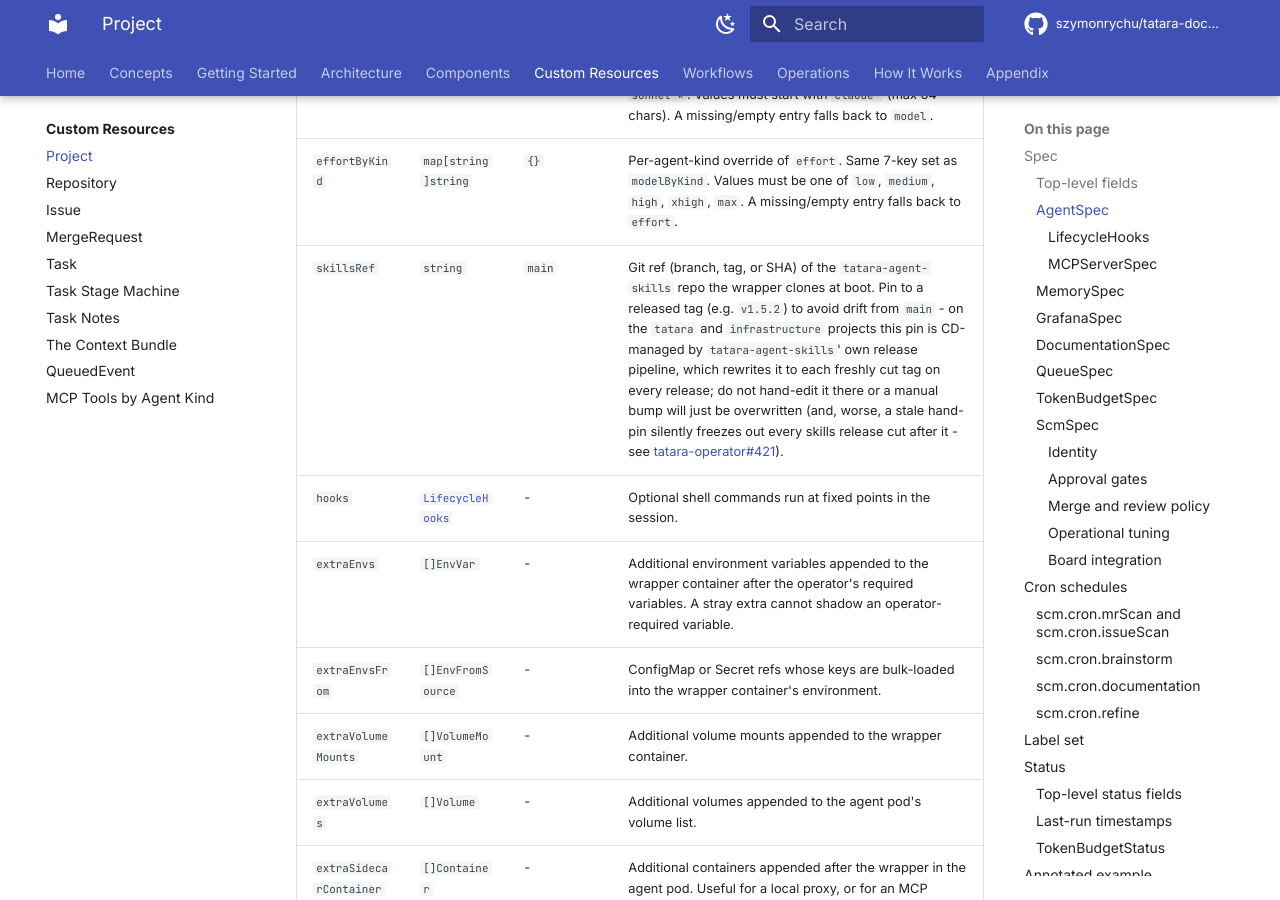
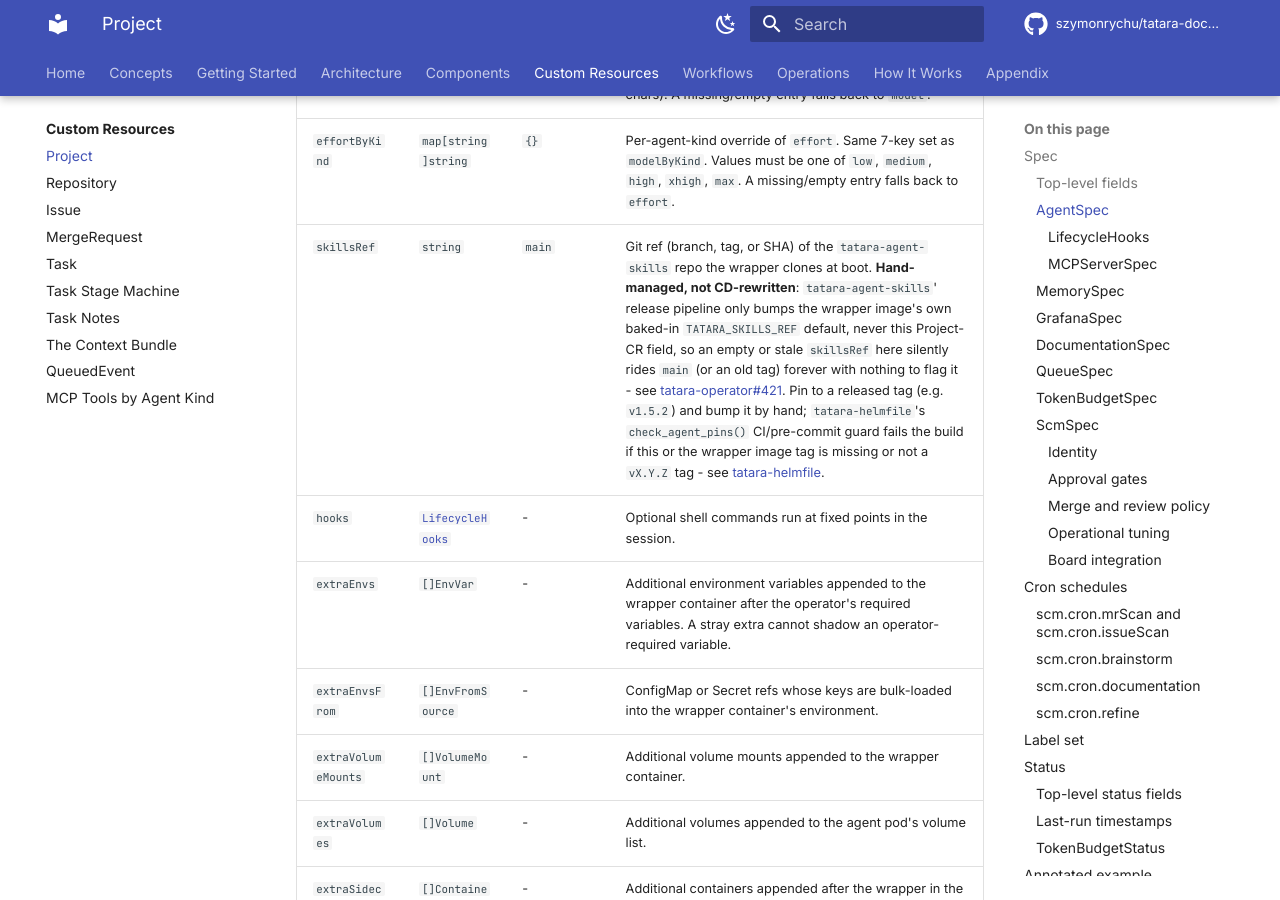
Before and after one commit to szymonrychu/tatara-documentation, an MkDocs documentation site: the page built from docs/reference/project.md, in a window 1280 px wide and 900 px high, scrolled down 3927 px. Built offline with MkDocs 1.6.1 and Material for MkDocs 9.7.7, drawn with Linux system fonts in a browser that asks for light colours; comment, search, counter and statistics services are not loaded; the version menu is left out.

Commit message:
docs: correct skillsRef pin management, document check_agent_pins() guard
skillsRef was documented as CD-rewritten on tatara/infrastructure; it is
hand-managed (tatara-agent-skills release only bumps the wrapper image's
baked-in default, never the Project CR field). tatara-helmfile#321 adds
check_agent_pins() to guard this - document it.

```diff
--- a/docs/reference/project.md
+++ b/docs/reference/project.md
@@ -60,7 +60,7 @@ Controls every agent pod spawned by this project.
 | `effort` | `string` | `xhigh` | Reasoning-effort level forwarded to the wrapper as the `EFFORT` env var. Maps to Claude's extended thinking intensity. One of: `low`, `medium`, `high`, `xhigh`, `max`. |
 | `modelByKind` | `map[string]string` | `{}` | Per-**agent-kind** override of `model`, keyed on `Task.status.agentKind` (not the Task origin kind). Valid keys: `brainstorm`, `incident`, `clarify`, `implement`, `review`, `refine`, `documentation`. Locked defaults: `brainstorm`/`incident`/`clarify`/`implement`/`review` = `claude-opus-*`; `documentation`/`refine` = `claude-sonnet-*`. Values must start with `claude-` (max 64 chars). A missing/empty entry falls back to `model`. |
 | `effortByKind` | `map[string]string` | `{}` | Per-agent-kind override of `effort`. Same 7-key set as `modelByKind`. Values must be one of `low`, `medium`, `high`, `xhigh`, `max`. A missing/empty entry falls back to `effort`. |
-| `skillsRef` | `string` | `main` | Git ref (branch, tag, or SHA) of the `tatara-agent-skills` repo the wrapper clones at boot. Pin to a released tag (e.g. `v1.5.2`) to avoid drift from `main` - on the `tatara` and `infrastructure` projects this pin is CD-managed by `tatara-agent-skills`' own release pipeline, which rewrites it to each freshly cut tag on every release; do not hand-edit it there or a manual bump will just be overwritten (and, worse, a stale hand-pin silently freezes out every skills release cut after it - see [tatara-operator#421](https://github.com/szymonrychu/tatara-operator/issues/421)). |
+| `skillsRef` | `string` | `main` | Git ref (branch, tag, or SHA) of the `tatara-agent-skills` repo the wrapper clones at boot. **Hand-managed, not CD-rewritten**: `tatara-agent-skills`' release pipeline only bumps the wrapper image's own baked-in `TATARA_SKILLS_REF` default, never this Project-CR field, so an empty or stale `skillsRef` here silently rides `main` (or an old tag) forever with nothing to flag it - see [tatara-operator#421](https://github.com/szymonrychu/tatara-operator/issues/421). Pin to a released tag (e.g. `v1.5.2`) and bump it by hand; `tatara-helmfile`'s `check_agent_pins()` CI/pre-commit guard fails the build if this or the wrapper image tag is missing or not a `vX.Y.Z` tag - see [tatara-helmfile](../components/helmfile.md#agent-pin-coverage-guard). |
 | `hooks` | [`LifecycleHooks`](#lifecyclehooks) | - | Optional shell commands run at fixed points in the session. |
 | `extraEnvs` | `[]EnvVar` | - | Additional environment variables appended to the wrapper container after the operator's required variables. A stray extra cannot shadow an operator-required variable. |
 | `extraEnvsFrom` | `[]EnvFromSource` | - | ConfigMap or Secret refs whose keys are bulk-loaded into the wrapper container's environment. |
@@ -496,7 +496,7 @@ spec:
 8. `maintainerLogins` + `reporterLogins` form the security perimeter. `maintainerLogins` is not optional hardening here - it is **required** for anything to ever be approved: empty means no login can ever be cited as a maintainer approval, so no issue advances out of `clarifying`.
 9. MR scan every 15 minutes, issue scan hourly, brainstorm weekly on Monday morning, documentation nightly.
 10. `agentPodTTLSeconds` bounds one pod's life, not the Task. `maxNewTasksPerSweep` and `maxOpenTasks` are separate Task-minting budgets from the pod-concurrency budget (`maxConcurrentAgents`) above. `maxBundleBytes` is the hard byte cap on every rendered context bundle.
-11. `maxTurnsPerPod` bounds one pod run (the `implement` agent kind is exempt); `maxTurnsPerTask` is the lifetime backstop across every pod, all kinds included. `maxReviewRounds`/`maxHumanReviewRounds` bound the two distinct review re-entry cycles; `maxPodRecreations` bounds respawns within one stage. `modelByKind`/`effortByKind` tier specific **agent** kinds down (here `documentation`/`refine` drop to Sonnet at lower effort) while the project-wide `model`/`effort` fallback stays high-end for everything else. `skillsRef` pins the agent-skills clone to a released tag to avoid `main` drift; on the `tatara`/`infrastructure` projects it is rewritten automatically by the `tatara-agent-skills` release pipeline, not hand-bumped.
+11. `maxTurnsPerPod` bounds one pod run (the `implement` agent kind is exempt); `maxTurnsPerTask` is the lifetime backstop across every pod, all kinds included. `maxReviewRounds`/`maxHumanReviewRounds` bound the two distinct review re-entry cycles; `maxPodRecreations` bounds respawns within one stage. `modelByKind`/`effortByKind` tier specific **agent** kinds down (here `documentation`/`refine` drop to Sonnet at lower effort) while the project-wide `model`/`effort` fallback stays high-end for everything else. `skillsRef` pins the agent-skills clone to a released tag to avoid `main` drift; it is hand-bumped in every project including `tatara`/`infrastructure` - no pipeline rewrites it - and `tatara-helmfile`'s `check_agent_pins()` guard fails CI if it (or the wrapper image tag) is ever left unpinned.
 12. `tokenBudget` is off unless this block is present with `enabled: true`. `customWindow` mode meters absolute tokens against `tokenLimit` inside the cron-anchored `resetSchedule`/`windowDuration` window; `claudeSubscription` mode gates on wrapper-reported Claude usage percentages instead (see [TokenBudgetSpec](#tokenbudgetspec)).
 13. `staleProposalDays: 14` opts in the brainstorm staleness reaper: bot proposals with no human engagement for 14+ days are auto-closed, keeping the `targetOpenProposals` backlog from clogging with dead proposals. Omit or set `<=0` to keep the reaper off.
 14. `documentation.enabled` + `documentation.repo` is the real on-switch and docs-target repo for the nightly documentation agent; `scm.cron.documentation.schedule` (above) is a separate, also-required gate - the cron `CronActivity` has no `enabled` field of its own.
```
Also changed, not shown: docs/components/helmfile.md (+6 -0 lines).
